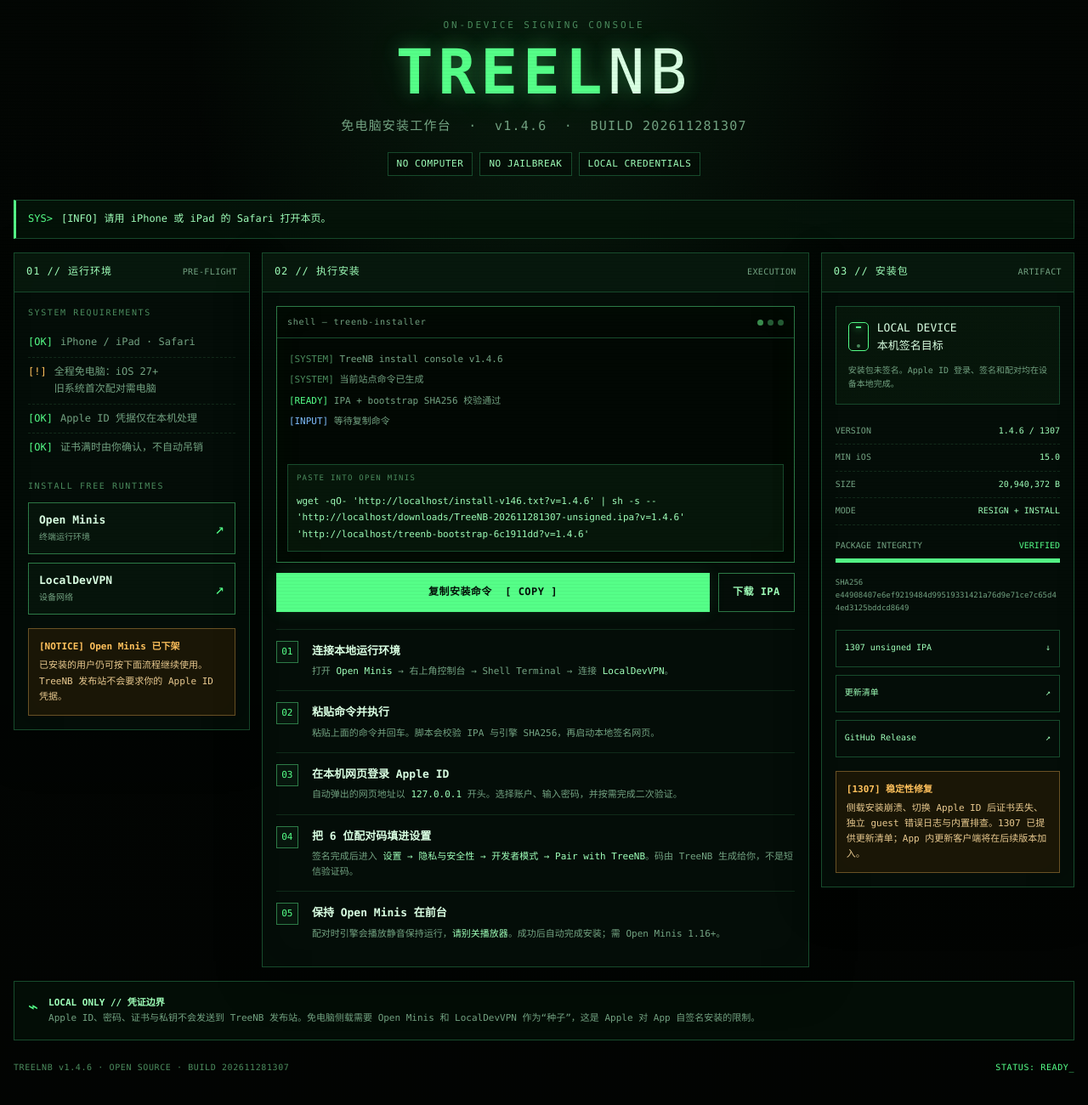
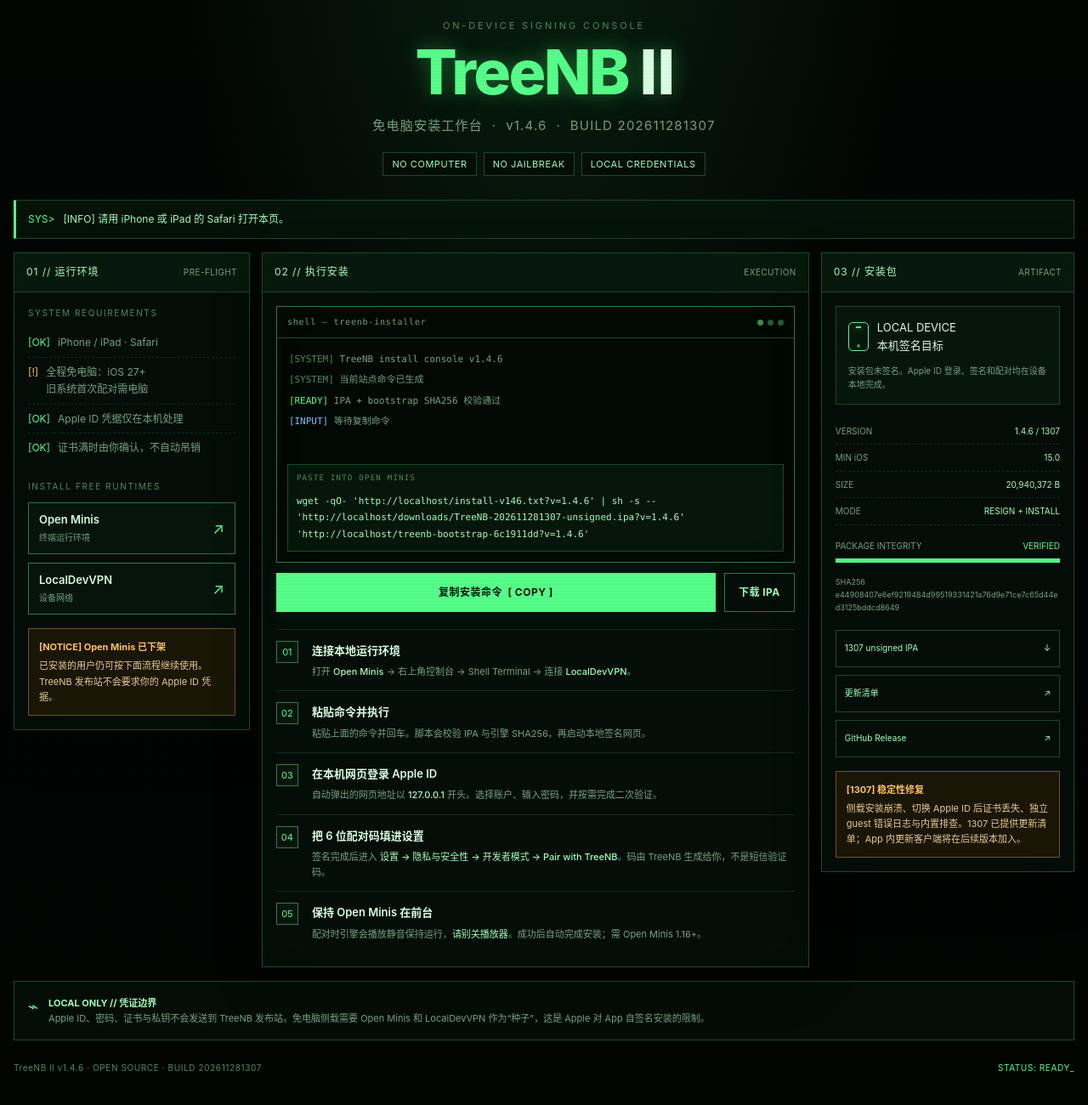
Before and after one commit to SheldonJoO/TreeNB, a plain HTML site: page index.html in a window 1280 px wide. Shown: the part 76-1376 px from the top of the page at 85% size. Drawn offline with Linux system fonts and the light colour scheme.

Commit message:
fix: use Chinese-first typography and correct TreeNB II title
Improve Chinese readability while keeping terminal commands monospaced.

```diff
--- a/index.html
+++ b/index.html
@@ -5,7 +5,7 @@
 <meta name="viewport" content="width=device-width, initial-scale=1.0, viewport-fit=cover">
 <meta name="theme-color" content="#050a07">
 <meta name="description" content="TreeNB 1307 免电脑安装工作台：生成安装命令、下载 IPA、查看更新清单。">
-<title>TreeNB // 免电脑安装工作台</title>
+<title>TreeNB Ⅱ // 免电脑安装工作台</title>
 <style>
   :root {
     color-scheme: dark;
@@ -21,6 +21,7 @@
     --muted: #73a382;
     --amber: #ffc15c;
     --amber-bg: rgba(66, 40, 4, .35);
+    --sans: -apple-system, BlinkMacSystemFont, "SF Pro Text", "PingFang SC", "Hiragino Sans GB", "Microsoft YaHei", "Noto Sans CJK SC", sans-serif;
     --mono: "SFMono-Regular", Consolas, "Liberation Mono", Menlo, "PingFang SC", monospace;
   }
   * { box-sizing: border-box; -webkit-tap-highlight-color: transparent; }
@@ -33,7 +34,7 @@
       linear-gradient(rgba(0, 0, 0, .18), rgba(0, 0, 0, .45)),
       var(--bg);
     color: var(--ink);
-    font-family: var(--mono);
+    font-family: var(--sans);
     line-height: 1.65;
     padding: max(18px, env(safe-area-inset-top)) max(16px, env(safe-area-inset-right)) calc(44px + env(safe-area-inset-bottom)) max(16px, env(safe-area-inset-left));
   }
@@ -99,13 +100,14 @@
   h1 {
     margin: 0;
     color: var(--green);
+    font-family: var(--sans);
     font-size: clamp(36px, 5.7vw, 76px);
     line-height: 1;
-    letter-spacing: .08em;
+    letter-spacing: -.035em;
     font-weight: 800;
     text-shadow: 0 0 22px rgba(85, 255, 136, .3), 0 0 60px rgba(85, 255, 136, .12);
   }
-  h1 span { color: var(--ink); font-weight: 400; }
+  h1 span { color: var(--ink); font-weight: 800; }
   .hero-sub { margin: 14px 0 0; color: var(--muted); font-size: clamp(12px, 1.5vw, 15px); letter-spacing: .08em; }
   .hero-tags { display: flex; justify-content: center; flex-wrap: wrap; gap: 8px; margin-top: 18px; }
   .tag {
@@ -212,6 +214,7 @@
   .terminal {
     border: 1px solid var(--line-bright);
     background: #020803;
+    font-family: var(--mono);
     box-shadow: inset 0 0 36px rgba(20, 110, 44, .055);
   }
   .terminal-bar {
@@ -261,7 +264,7 @@
     padding: 10px 16px;
     background: var(--green);
     color: #031108;
-    font: 700 12px/1.3 var(--mono);
+    font: 700 12px/1.3 var(--sans);
     letter-spacing: .04em;
     text-decoration: none;
     cursor: pointer;
@@ -401,7 +404,7 @@
 
   <header class="hero">
     <p class="eyebrow">ON-DEVICE SIGNING CONSOLE</p>
-    <h1>TREEL<span>NB</span></h1>
+    <h1>TreeNB <span>Ⅱ</span></h1>
     <p class="hero-sub">免电脑安装工作台 &nbsp;·&nbsp; v1.4.6 &nbsp;·&nbsp; BUILD 202611281307</p>
     <div class="hero-tags">
       <span class="tag">NO COMPUTER</span>
@@ -529,7 +532,7 @@
   </div>
 
   <footer>
-    <span>TREELNB v1.4.6 · OPEN SOURCE · BUILD 202611281307</span>
+    <span>TreeNB Ⅱ v1.4.6 · OPEN SOURCE · BUILD 202611281307</span>
     <span class="boot-line">STATUS: READY_</span>
   </footer>
 </div>
```
Also changed, not shown: SHA256SUMS.txt.
